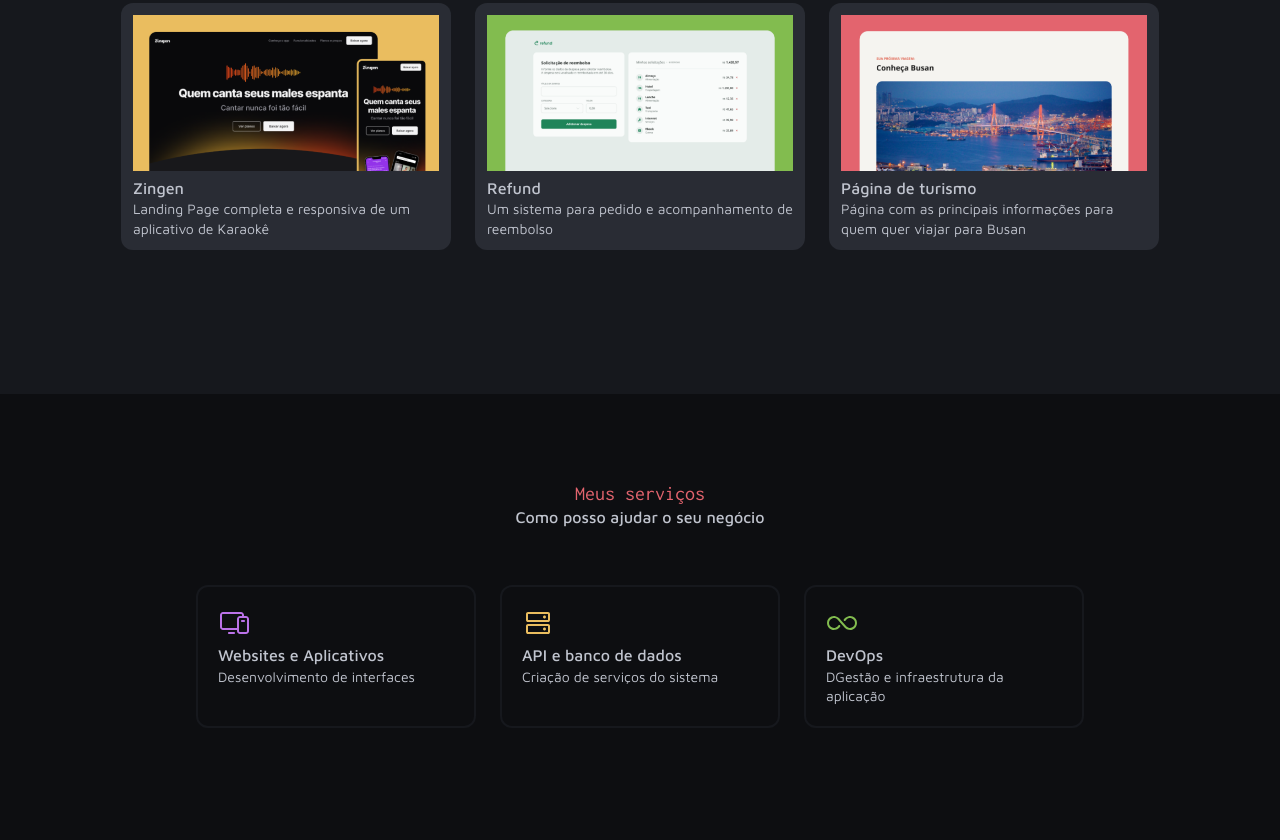
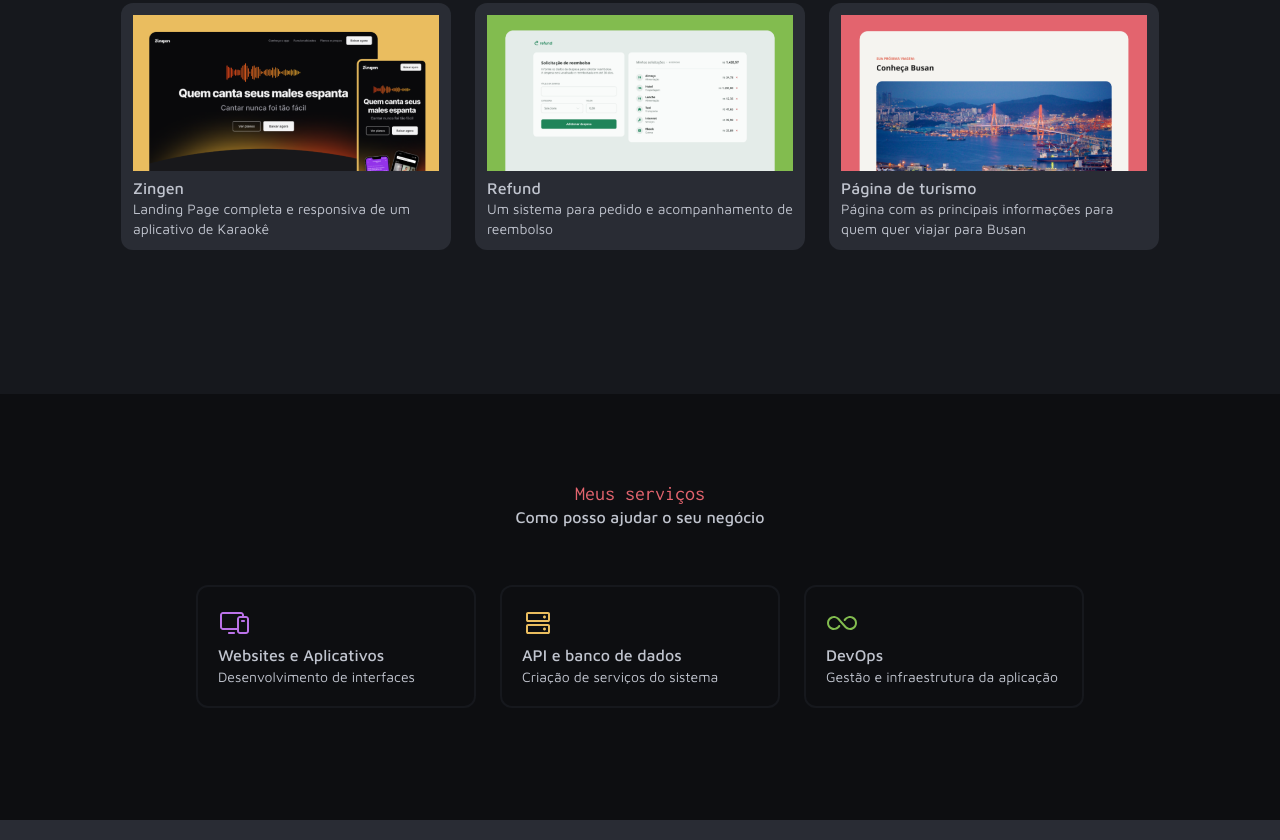
Before and after one commit to edsonperotoni/projeto-portfolio-dev, a plain HTML site: page index.html in a window 1280 px wide. Shown: the part 1159-1999 px from the top of the page. Drawn offline with Linux system fonts and the light colour scheme.

Commit message:
correção texto

```diff
--- a/index.html
+++ b/index.html
@@ -115,7 +115,7 @@
             <div class="services_card">
                 <img src="assets/icons/Infinity.svg" alt="Imagem do Serviço 03">
                 <p class="title-sm">DevOps</p>
-                <p class="text-sm">DGestão e infraestrutura da aplicação</p>
+                <p class="text-sm">Gestão e infraestrutura da aplicação</p>
             </div>
     </div>
 </body>
```
